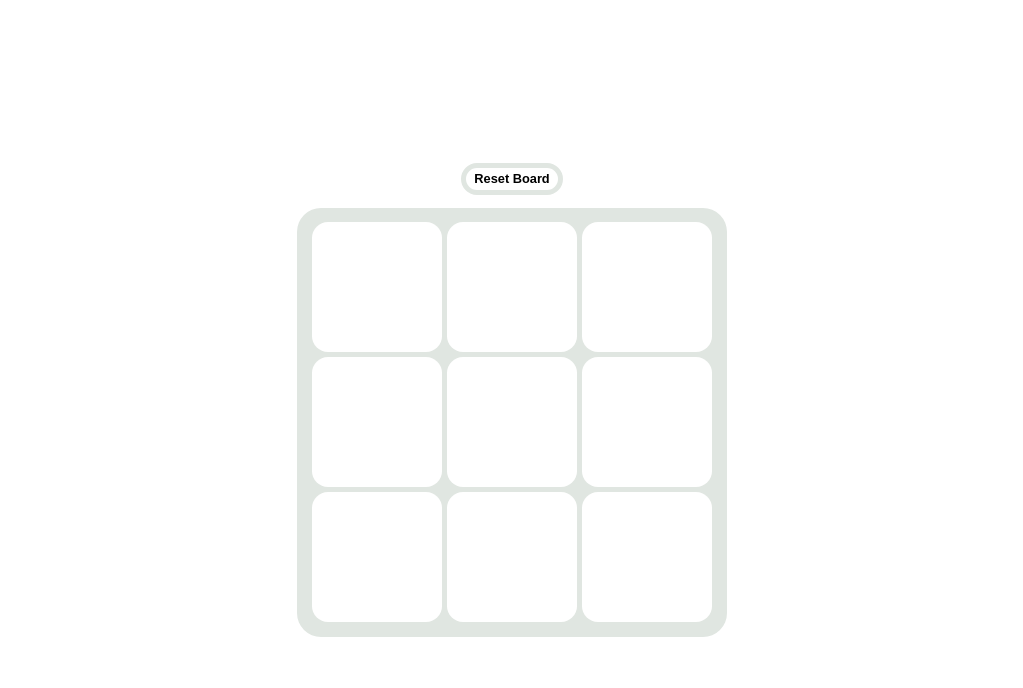
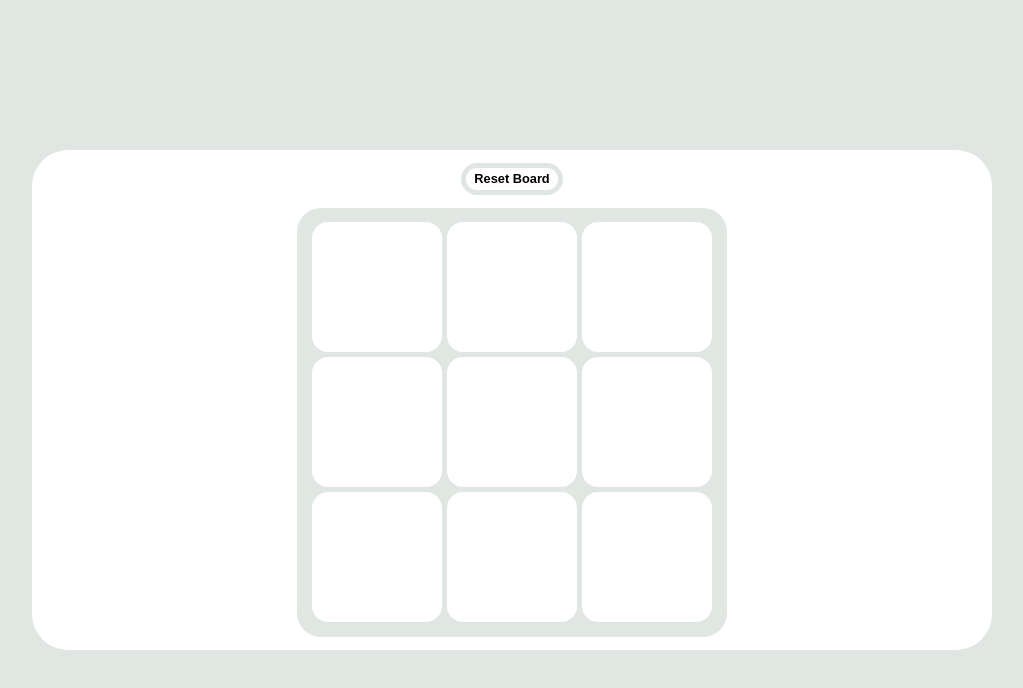
Before and after one commit to LineZealot/odin-tic-tac-toe, a website: page index.html in a window 1280 px wide. Shown: the whole page, without its empty margins (128-1151 px from the left). Drawn offline with Linux system fonts and the light colour scheme.

Commit message:
style.css game-info styling and layout

```diff
--- a/style.css
+++ b/style.css
@@ -8,6 +8,7 @@ html {
   padding: 0%;
   margin: 0%;
   font-family: Arial, Helvetica, sans-serif;
+  background-color: var(---background-grey-green);
 }
 
 /* Global variables */
@@ -15,6 +16,16 @@ body {
   ---background-grey-green: rgb(224, 230, 225);
   ---background-hover: rgb(238, 243, 238);
   ---background-active: rgb(204, 209, 204);
+}
+
+.game-info {
+  display: flex;
+  justify-content: center;
+  width: 75vw;
+  padding-top: 1vw;
+  padding-bottom: 1vw;
+ background-color: white;
+ border-radius: 36px;
 }
 
 .game-body {
```
Also changed, not shown: package.json (+162 -1 lines).
